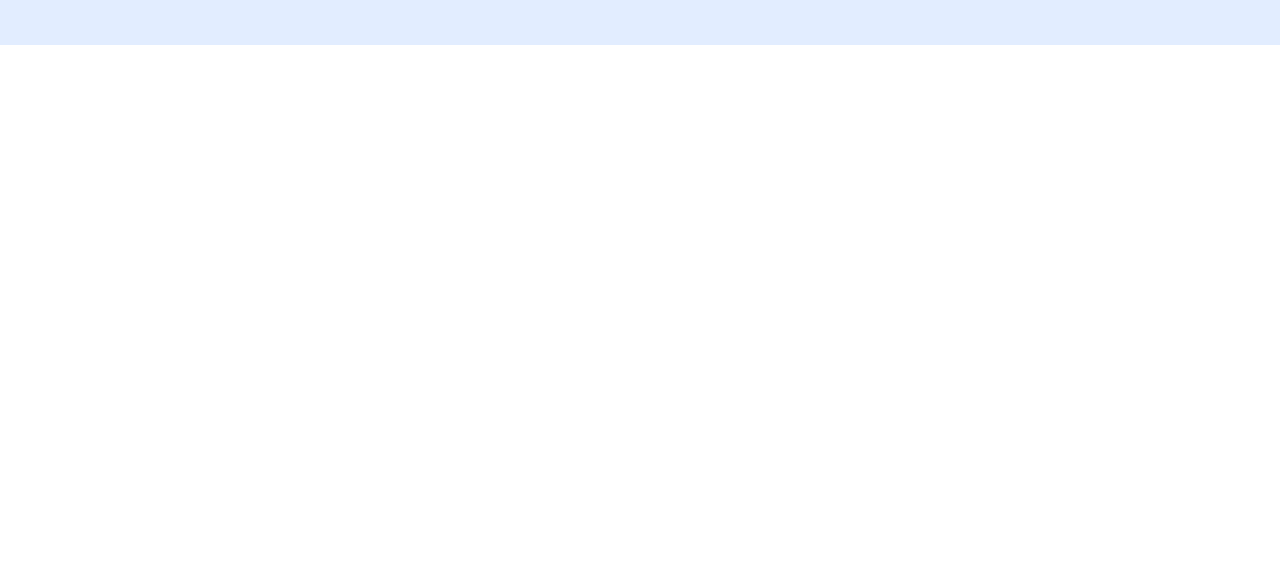
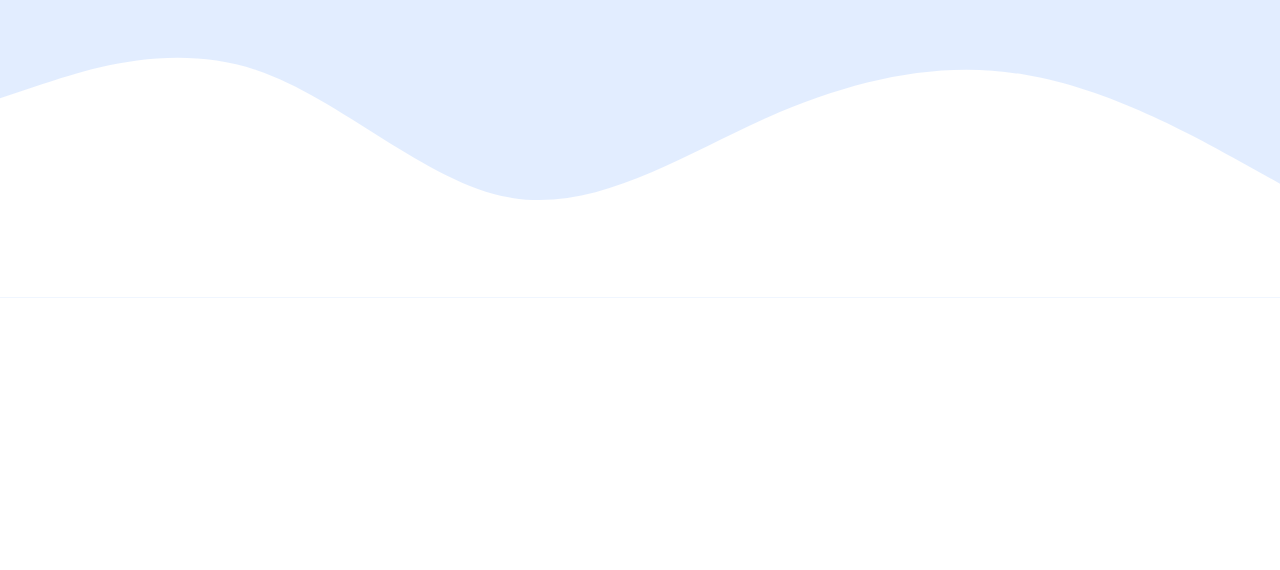
Before and after one commit to naswa10/UAS_NaswaSyarira, a plain HTML site: page index.html in a window 1280 px wide. Shown: the part 230-800 px from the top of the page. Drawn offline with nearby package versions, Linux system fonts and the light colour scheme.

Commit message:
Membuat Bagian Gelombang

```diff
--- a/index.html
+++ b/index.html
@@ -46,6 +46,7 @@
         <img src="img/naswa.jpg" alt="Naswa Syarira" width="200" class="rounded-circle img-thumbnail"" />
         <h1 class="display-4">Naswa Syarira</h1>
         <p class="lead">Student | Singer</p>
+        <svg xmlns="http://www.w3.org/2000/svg" viewBox="0 0 1440 320"><path fill="#ffffff" fill-opacity="10" d="M0,96L48,80C96,64,192,32,288,64C384,96,480,192,576,208C672,224,768,160,864,117.3C960,75,1056,53,1152,69.3C1248,85,1344,139,1392,165.3L1440,192L1440,320L1392,320C1344,320,1248,320,1152,320C1056,320,960,320,864,320C768,320,672,320,576,320C480,320,384,320,288,320C192,320,96,320,48,320L0,320Z"></path></svg>
     </section>
     <!-- Akhir Jumbotron -->
     <script src="https://cdn.jsdelivr.net/npm/bootstrap@5.0.2/dist/js/bootstrap.bundle.min.js" integrity="sha384-MrcW6ZMFYlzcLA8Nl+NtUVF0sA7MsXsP1UyJoMp4YLEuNSfAP+JcXn/tWtIaxVXM" crossorigin="anonymous"></script>
--- a/style.css
+++ b/style.css
@@ -1,4 +1,4 @@
 .jumbotron {
-    padding: 2rem 1rem;
+    padding-top: 2rem;
     background-color: #e2edff;
 }
```
Also changed, not shown: screenshoot/gelombang.png (added).
